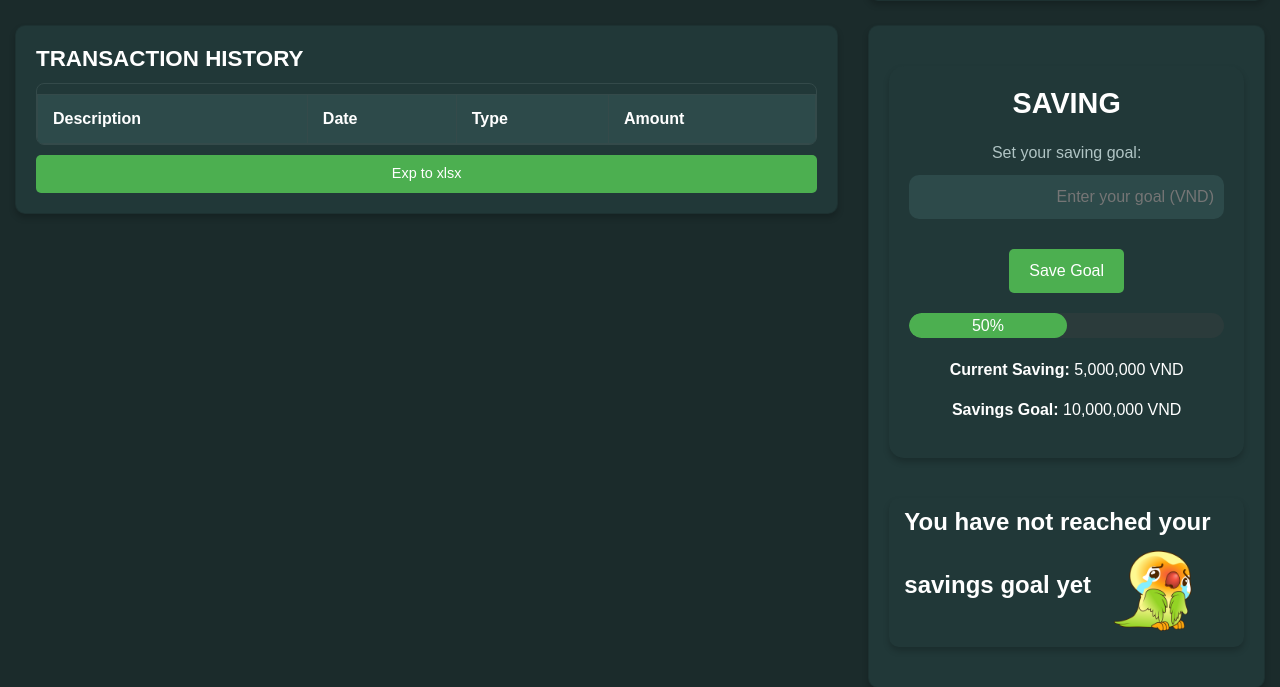
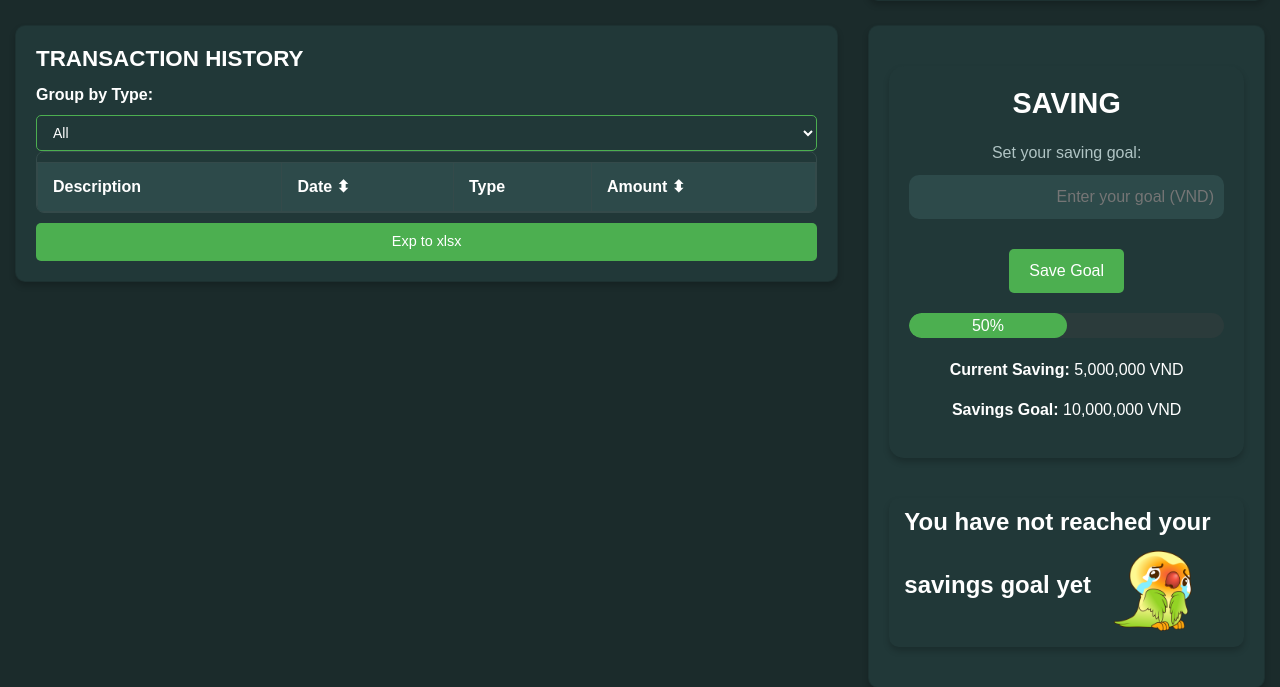
Before and after one commit to LinhHaTranNha/EXPENSE-MANAGEMENT, a Flask app: page /fin_dashboard in a window 1280 px wide. Shown: the part 381-1068 px from the top of the page. Run offline with Flask 3, Linux system fonts and the light colour scheme; a user stored in the database is signed in; tables that the repository leaves empty hold one stand-in row (values such as "Sample post"); lists and menus that the app fills with data are empty.

Commit message:
sort data

```diff
--- a/static/css/fin_dashboard.css
+++ b/static/css/fin_dashboard.css
@@ -242,3 +242,44 @@ h3 span img:hover {
   font-weight: 700;
   text-align: center;
 }
+
+/* 🟢 Định dạng chung */
+label[for="groupByType"] {
+  font-size: 16px;
+  font-weight: bold;
+  color: #ffffff;
+  margin-right: 10px;
+}
+
+/* 🟢 Style cho dropdown */
+#groupByType {
+  background-color: #213838;
+  color: #ffffff;
+  border: 1px solid #4caf50;
+  border-radius: 5px;
+  padding: 8px 12px;
+  font-size: 14px;
+  cursor: pointer;
+  transition: all 0.3s ease;
+}
+
+/* 🟢 Hover effect */
+#groupByType:hover {
+  background-color: #2b4b4b;
+  border-color: #66bb6a;
+}
+
+/* 🟢 Khi chọn vào */
+#groupByType:focus {
+  outline: none;
+  border-color: #81c784;
+  box-shadow: 0 0 5px rgba(129, 199, 132, 0.7);
+}
+
+/* 🟢 Style cho các option */
+#groupByType option {
+  background-color: #213838;
+  color: #ffffff;
+  padding: 5px;
+  font-size: 14px;
+}
--- a/templates/fin_dashboard.html
+++ b/templates/fin_dashboard.html
@@ -49,25 +49,34 @@
 
        <!-- 🟢 Transaction History Table -->
        <div class="col-lg-8 col-md-6 col-sm-12">
-  <div class="card mb-4" style="grid-column: span 2">
+        <div class="card mb-4">
             <h2>TRANSACTION HISTORY</h2>
+
+            <!-- Dropdown nhóm theo Type -->
+            <label for="groupByType">Group by Type:</label>
+            <select id="groupByType" onchange="groupByType()">
+                <option value="all" >All</option>
+                <option value="income">Income</option>
+                <option value="expense">Expense</option>
+            </select>
+
             <div class="table-container">
-          <table>
+                <table id="transactionTable">
                     <thead>
                         <tr>
-                      <th>Description</th>
-                      <th>Date</th>
-                      <th>Type</th>
-                      <th>Amount</th>
+                            <th onclick="sortTable(0)">Description</th>
+                            <th onclick="sortTable(1)">Date ⬍</th>
+                            <th onclick="sortTable(2)">Type</th>
+                            <th onclick="sortTable(3)">Amount ⬍</th>
                         </tr>
                     </thead>
                     <tbody>
                         {% for transaction in transactions %}
-                  <tr>
+                        <tr data-type="{{ transaction.transaction_type }}">
                             <td>{{ transaction.category.name }}</td>
                             <td>{{ transaction.transaction_date.strftime('%d/%m/%Y') }}</td>
                             <td>{{ transaction.transaction_type }}</td>
-                      <td style="color: '{{ 'red' if transaction.transaction_type == 'expense' else 'green' }}';">
+                            <td >
                                 {{ "{:,.0f}".format(transaction.transaction_amount) }} VND
                             </td>
                         </tr>
@@ -75,9 +84,11 @@
                     </tbody>
                 </table>
             </div>
+
             <button class="export-btn">Exp to xlsx</button>
         </div>
     </div>
+
 
 
         <!-- Saving card mb-4 mb-4 mb-4 -->
@@ -240,6 +251,47 @@
               }
           }
       });
+
+      // 🟢 Sort Table (Date & Amount)
+function sortTable(columnIndex) {
+    let table = document.getElementById("transactionTable");
+    let rows = Array.from(table.rows).slice(1);
+    let isAscending = table.getAttribute("data-sort") !== "asc";
+
+    rows.sort((rowA, rowB) => {
+        let cellA = rowA.cells[columnIndex].innerText.trim();
+        let cellB = rowB.cells[columnIndex].innerText.trim();
+
+        if (columnIndex === 1) {
+            // 🟢 Sort theo Date (dd/mm/yyyy -> yyyy/mm/dd)
+            let dateA = cellA.split("/").reverse().join("-");
+            let dateB = cellB.split("/").reverse().join("-");
+            return isAscending ? dateA.localeCompare(dateB) : dateB.localeCompare(dateA);
+        } else if (columnIndex === 3) {
+            // 🟢 Sort theo Amount (số tiền)
+            let amountA = parseInt(cellA.replace(/,/g, ""));
+            let amountB = parseInt(cellB.replace(/,/g, ""));
+            return isAscending ? amountA - amountB : amountB - amountA;
+        } else {
+            return isAscending ? cellA.localeCompare(cellB) : cellB.localeCompare(cellA);
+        }
+    });
+
+    table.tBodies[0].append(...rows);
+    table.setAttribute("data-sort", isAscending ? "asc" : "desc");
+}
+
+// 🟢 Nhóm theo Type (Income / Expense)
+function groupByType() {
+    let selectedType = document.getElementById("groupByType").value;
+    let rows = document.querySelectorAll("#transactionTable tbody tr");
+
+    rows.forEach(row => {
+        let transactionType = row.getAttribute("data-type");
+        row.style.display = (selectedType === "all" || transactionType === selectedType) ? "" : "none";
+    });
+}
+
   </script>
 
 
```
Lines whose indentation alone changed are shown as unchanged.
